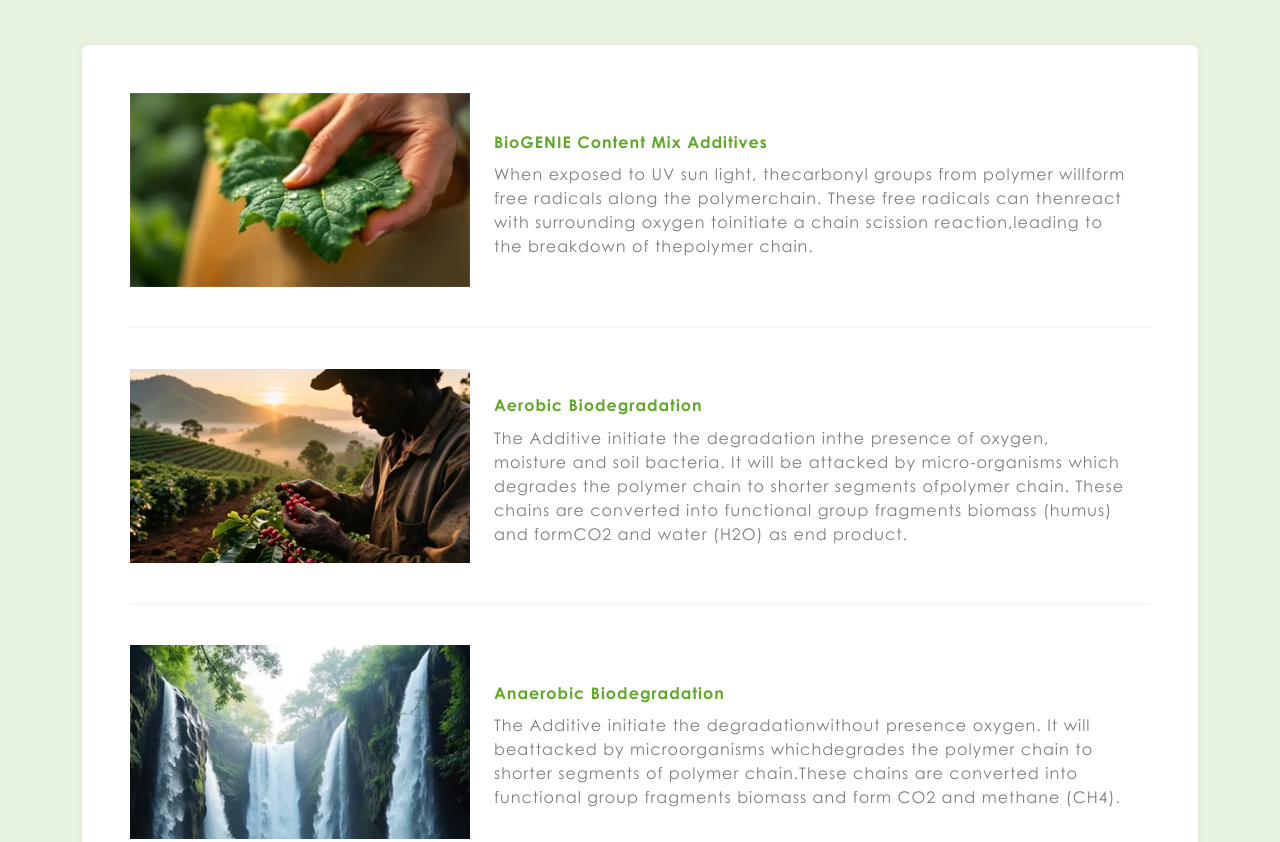
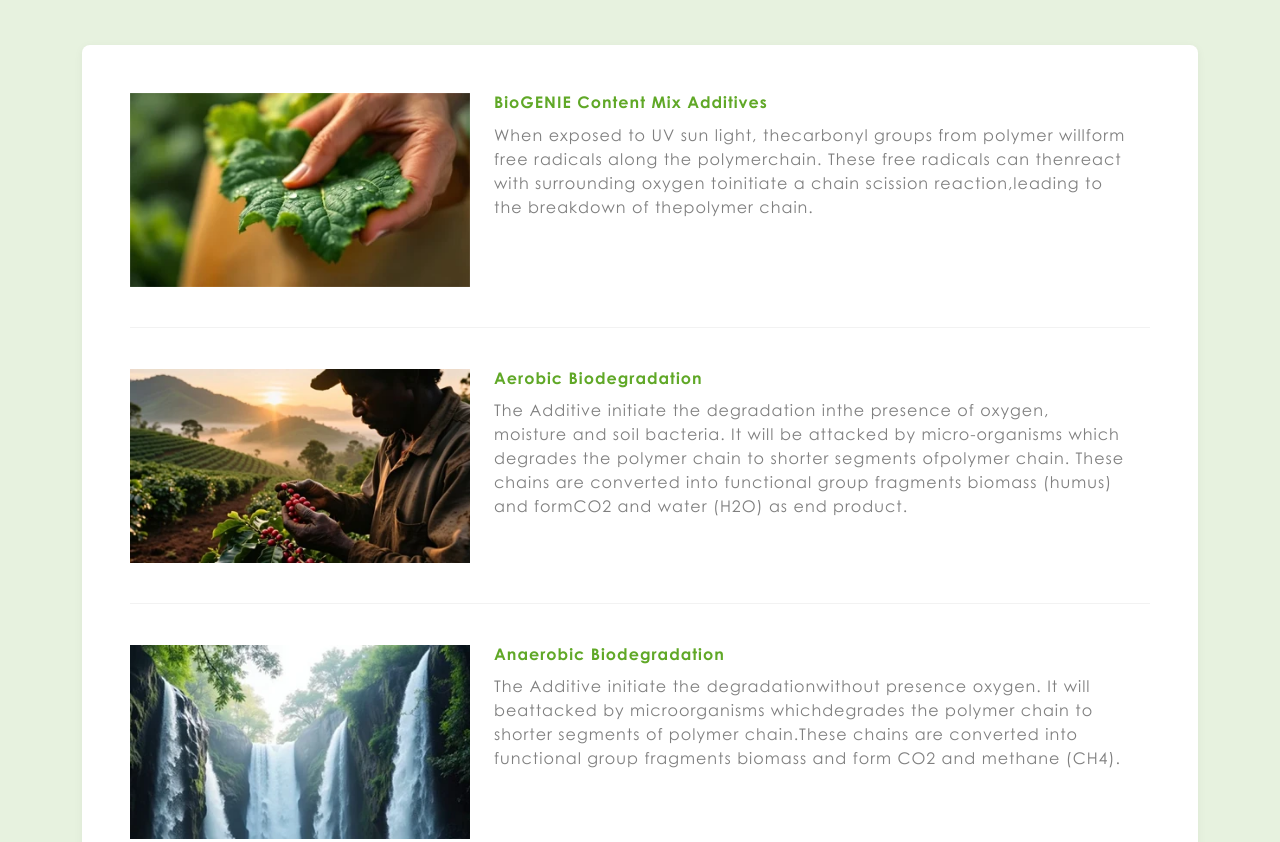
Before and after one commit to choliddnr/fe-biogenie, a website built with Vite: page index.html in a window 1280 px wide. Shown: the part 1302-2144 px from the top of the page. Built offline with nearby package versions, Linux system fonts and the light colour scheme.

Commit message:
adjust text align and cert height card

```diff
--- a/index.html
+++ b/index.html
@@ -179,7 +179,7 @@
 
   <section id="whatisbiogenie" class="section-padding bg-white">
     <div class="container">
-      <div class="row align-items-center">
+      <div class="row align-items-start">
         <div class="col-md-5 mb-4 mb-md-0">
           <img src="RecyclingBin.webp" alt="Recycling Bin" class="img-fluid shadow-sm" />
         </div>
@@ -203,7 +203,7 @@
       <h2 class="text-center mb-5">How BioGENIE Work</h2>
 
       <div class="justify-content-center process-card p-3 p-sm-4 p-md-5">
-          <div class="row g-0 align-items-center">
+          <div class="row g-0 align-items-start">
             <div class="col-md-4">
               <img src="/BioGENIEContentMixAdditives.webp" class="img-fluid w-100 h-100 object-fit-cover"
                 alt="Content Mix" />
@@ -222,7 +222,7 @@
             </div>
           </div>
         <hr />
-          <div class="row g-0 align-items-center">
+          <div class="row g-0 align-items-start">
             <div class="col-md-4">
               <img src="/AerobicBiodegradation.webp" class="img-fluid w-100 h-100 object-fit-cover"
                 alt="Aerobic Biodegradation" />
@@ -242,7 +242,7 @@
             </div>
           </div>
         <hr />
-          <div class="row g-0 align-items-center">
+          <div class="row g-0 align-items-start">
             <div class="col-md-4">
               <img src="/AerobicBiodegradation2.webp" class="img-fluid w-100 h-100 object-fit-cover"
                 alt="Anaerobic Biodegradation" />
--- a/src/style.css
+++ b/src/style.css
@@ -377,7 +377,7 @@ footer {
 
 
 .process-content {
-    margin: 20px 0 10px;
+    margin: 0 0 10px;
 }
 
 .process-title {
@@ -393,6 +393,7 @@ footer {
 .cert-card {
     border: 2px solid #eee;
     height: 100%;
+    min-height: 319.8px;
     padding: 15px;
     border-radius: 8px;
     box-shadow: 0 2px 10px rgba(0, 0, 0, 0.08);
```
